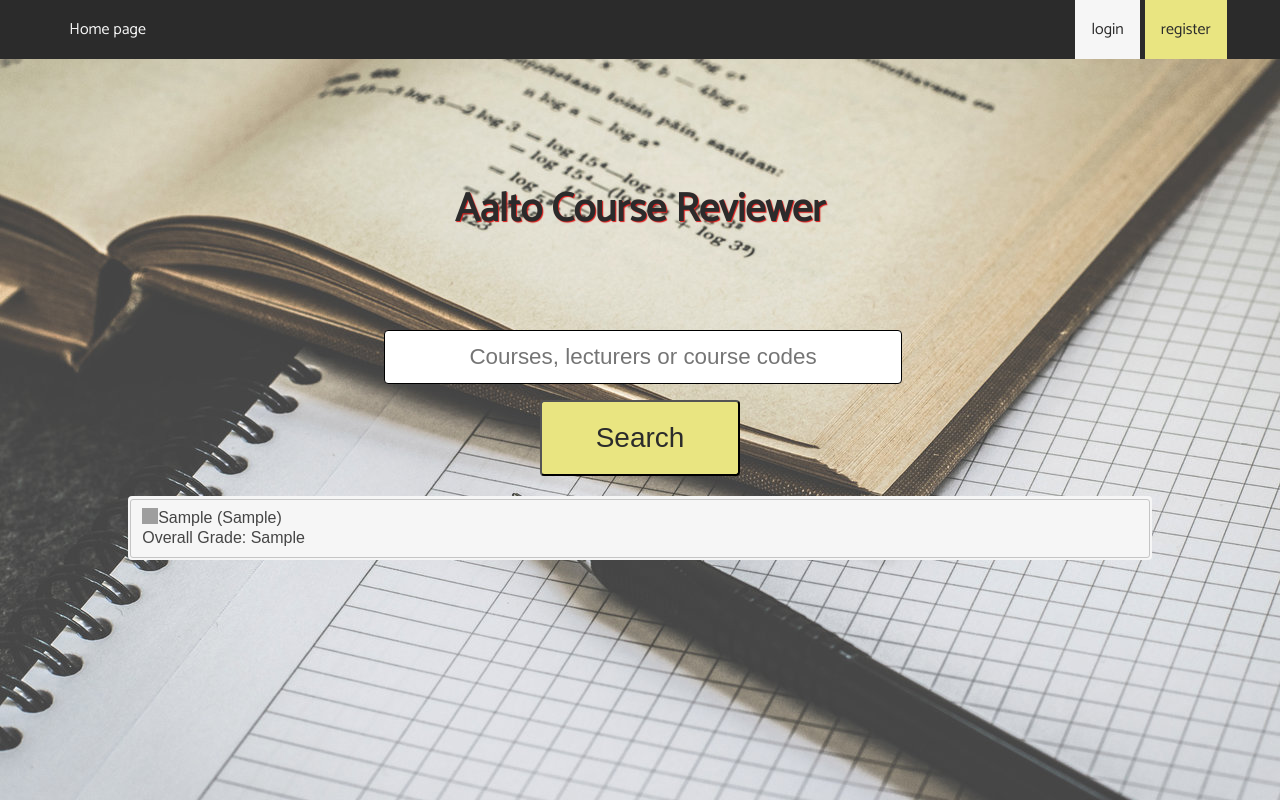
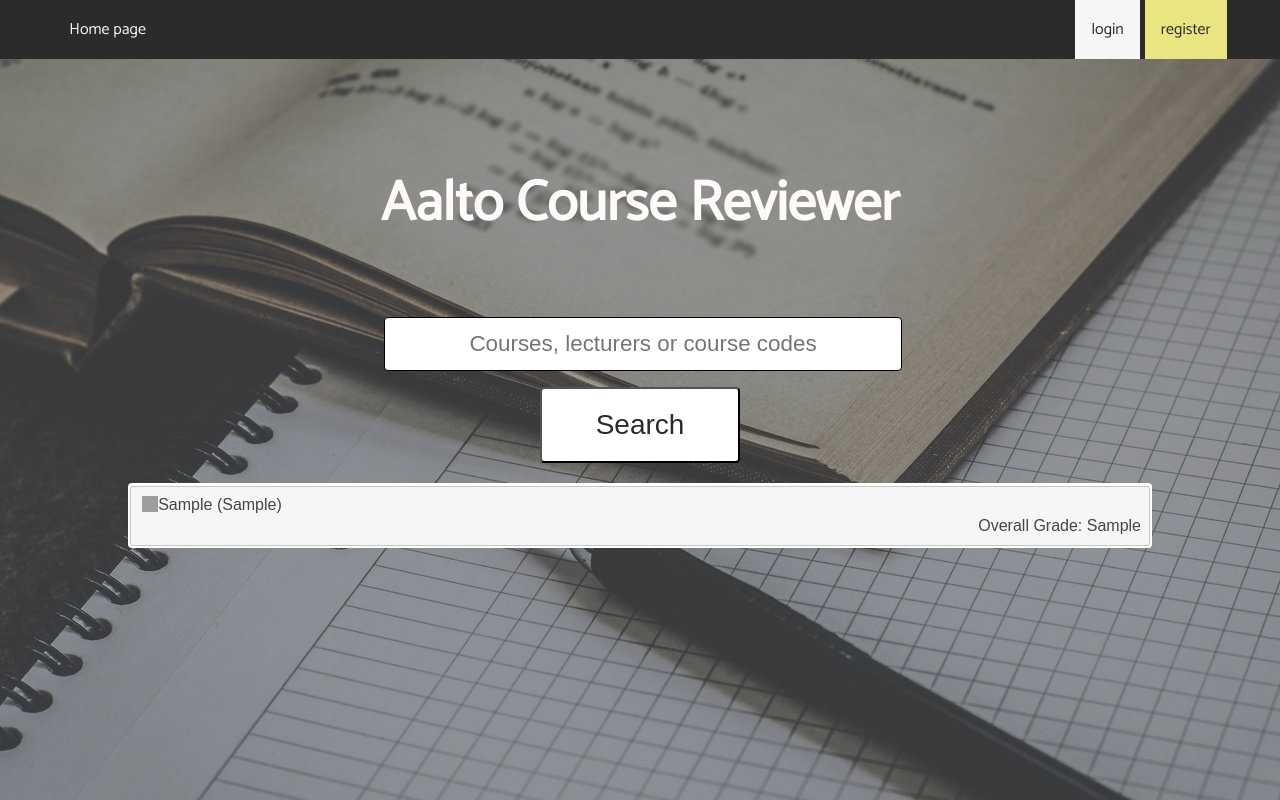
Before and after one commit to Shardey/CourseReviewer, a Django app: template ratings/templates/ratings/index.html in a window 1280 px wide. Run offline with Django 3.2, Linux system fonts and the light colour scheme; data comes from the database, SQL or seed files in the repository; the template is opened without the code that fills it: values that come from a table or form of the project are taken from there, most other values are stand-ins (such as "Sample title", 1, 10 or a date in 2020); some libraries are stand-ins or nearby versions; grey boxes are pictures that could not be loaded.

Commit message:
Add files via upload
uusi css, tähet näkkyy

```diff
--- a/ratings/static/ratings/style.css
+++ b/ratings/static/ratings/style.css
@@ -31,13 +31,19 @@
 }
 
 h1 {
-    padding-top: 150px;
-    padding-bottom: 60px;
-    color: #2B2B2B;
-    font-size: 250%;
+    padding-top: 120px;
+    padding-bottom: 30px;
+    color: #FFFAFA;
+    font-size: 350%;
     text-align: center;
-    text-shadow: #DE1B1B 1px 1px 1px;
+    text-shadow: ;
 }
+
+
+    .startdate {
+        text-align: right;
+    }
+
 
 li a {
     display: block;
@@ -106,12 +142,13 @@
 #buttonfield {
     padding: 20px;
     text-align: center;
+
 }
 
 #submitButton {
     display: inline-block;
     border-radius: 4px;
-    background-color: #E9E581;
+    background-color: #FFFFFF;
     color: #2B2B2B;
     text-align: center;
     font-size: 28px;
@@ -148,7 +185,7 @@
 
 #accordion {
     max-width: 1200px;
-    background-color: #F6F6F6;
+    background-color: #FFFFFF;
     padding: 1px 2px 2px 2px;
     border-radius: 4px;
 }
```
Also changed, not shown: other parts of ratings/static/ratings/style.css (+30 -0 lines), ratings/static/ratings/star.png (added), ratings/static/ratings/star_original.png (added), ratings/static/ratings/study-background.jpg.
